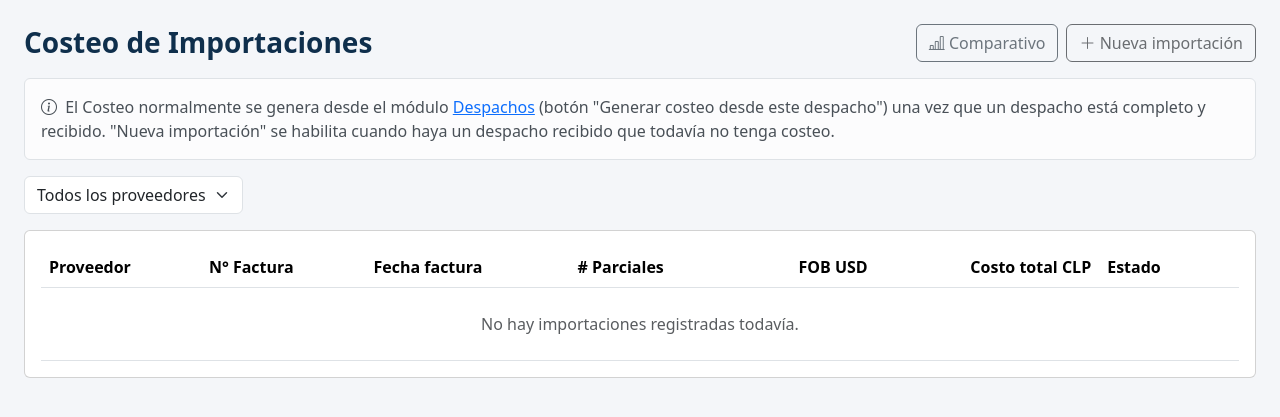
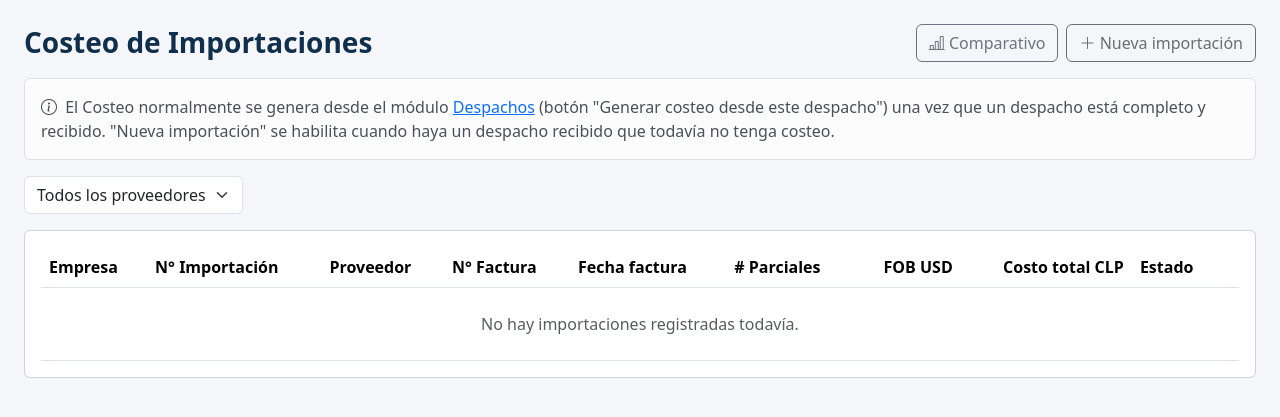
Before and after one commit to jesusrfr3008-hub/suite-logistica, a Flask app: page /importaciones in a window 1280 px wide. Shown: the part 56-473 px from the top of the page. Run offline with Flask 3, Linux system fonts and the light colour scheme; a user stored in the database is signed in; some libraries are stand-ins or nearby versions.

Commit message:
Ronda CB: empresa compradora y numero correlativo de importacion en el listado de Costeo.
A pedido del usuario, el resumen de Costeo de Importaciones
(/importaciones) ahora abre con dos columnas nuevas antes del proveedor:
la empresa compradora (Importacion.empresa) y el correlativo de la
importacion en el sistema de Inventarios
(Importacion.numero_correlativo_inventario). Las importaciones que
todavia no tienen uno u otro muestran "-", sin romper la fila.

Probado en sandbox (SQLite de prueba, no se toco la base de produccion):
- run_test_cb1.py: encabezados nuevos, una importacion con empresa y
  correlativo que los muestra, otra sin ninguno de los dos que muestra
  "-", y el resto de las columnas intactas.
- Regresion: run_test_bu_smoke y run_test_bw1 siguen pasando.

Co-Authored-By: Claude Opus 5 <noreply@anthropic.com>
Claude-Session: https://claude.ai/code/session_012gp3sMLvtpwLBumsPs26qn

```diff
--- a/templates/importaciones/list.html
+++ b/templates/importaciones/list.html
@@ -41,6 +41,11 @@
     <table class="table table-hover align-middle mb-0">
       <thead>
         <tr>
+          {# Ronda CB (2026-10-21, a pedido del usuario): empresa compradora
+             y correlativo de la importación en el sistema de Inventarios,
+             para identificar cada costeo sin tener que entrar a verlo. #}
+          <th>Empresa</th>
+          <th>N° Importación</th>
           <th>Proveedor</th>
           <th>N° Factura</th>
           <th>Fecha factura</th>
@@ -54,6 +59,8 @@
       <tbody>
         {% for imp in importaciones %}
         <tr>
+          <td>{{ imp.empresa.nombre if imp.empresa else '-' }}</td>
+          <td>{{ imp.numero_correlativo_inventario or '-' }}</td>
           <td>{{ imp.proveedor.nombre }}</td>
           <td>{{ imp.numero_factura or '-' }}</td>
           <td>{{ imp.fecha_factura or '-' }}</td>
@@ -78,7 +85,7 @@
           <td class="text-end"><a href="{{ url_for('importaciones_detalle', importacion_id=imp.id) }}" class="btn btn-sm btn-outline-primary">Ver costeo</a></td>
         </tr>
         {% else %}
-        <tr><td colspan="8" class="text-center text-muted py-4">No hay importaciones registradas todavía.</td></tr>
+        <tr><td colspan="10" class="text-center text-muted py-4">No hay importaciones registradas todavía.</td></tr>
         {% endfor %}
       </tbody>
     </table>
```
